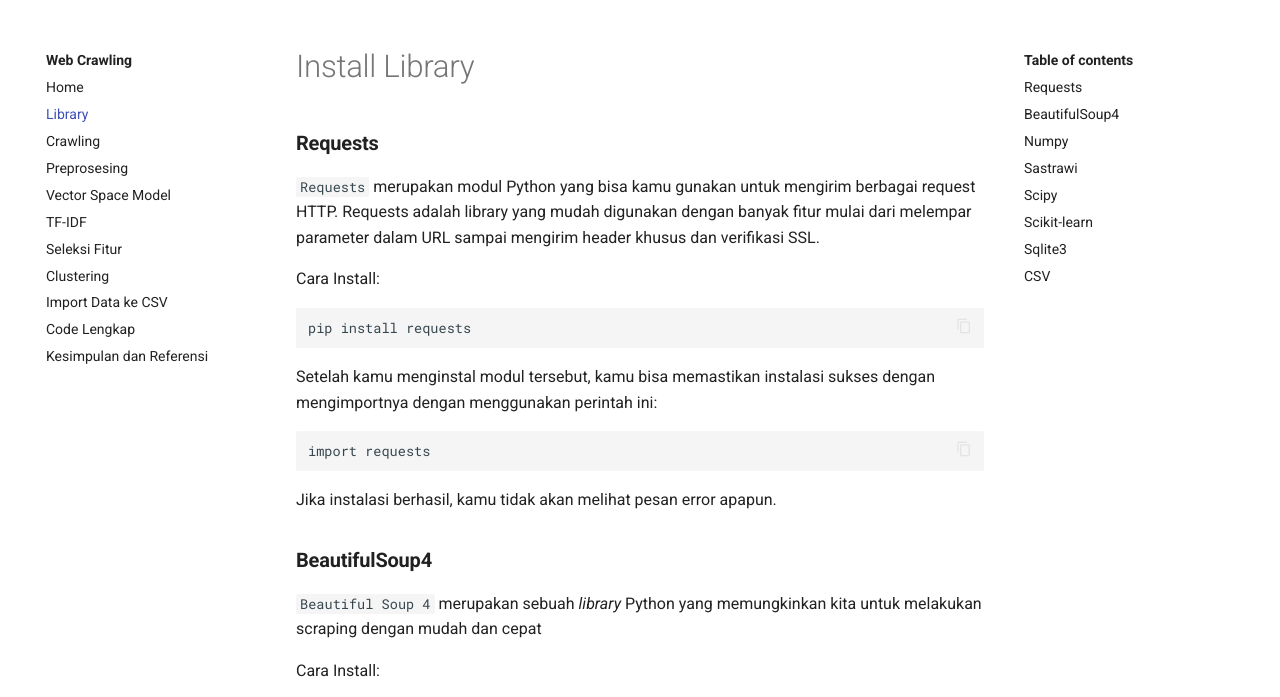
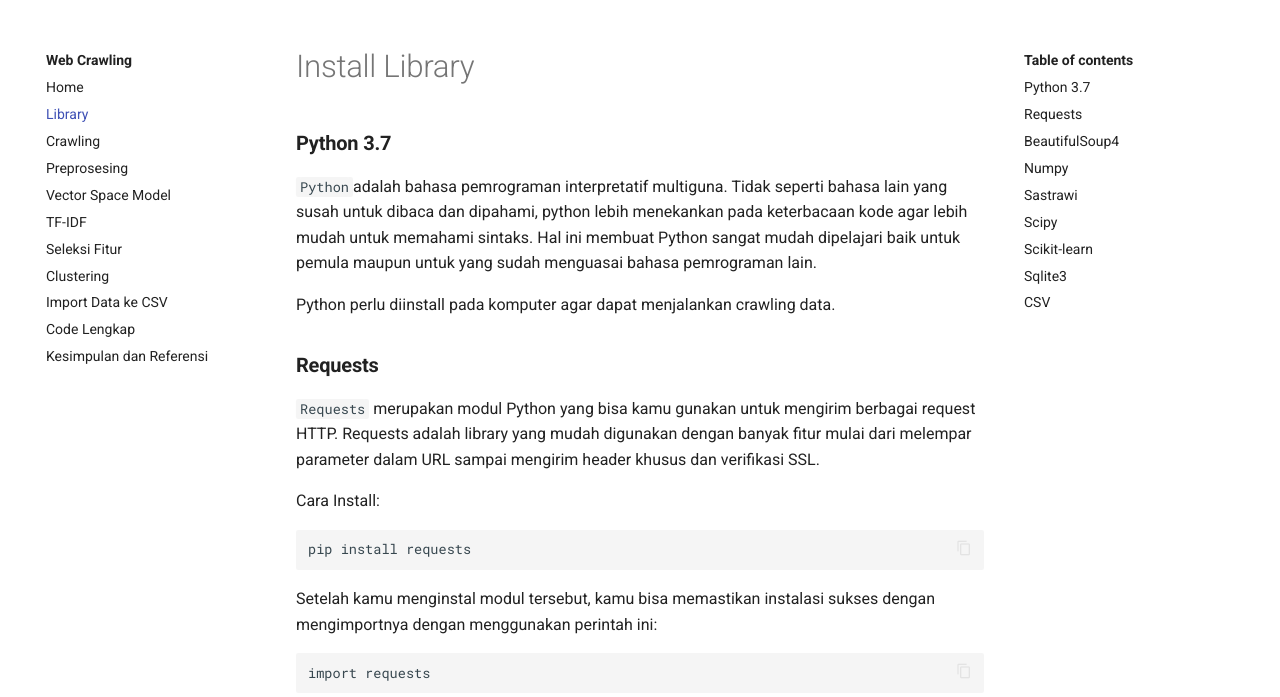
Before and after one commit to aisyqonitah/web_crawl, a plain HTML site: page library/index.html in a window 1280 px wide. Shown: the part 99-796 px from the top of the page. Drawn offline with Linux system fonts and the light colour scheme; no server answers.

Commit message:
initializing.

```diff
--- a/library/index.html
+++ b/library/index.html
@@ -345,6 +345,13 @@
     <ul class="md-nav__list" data-md-scrollfix>
 
         <li class="md-nav__item">
+  <a href="#python-37" title="Python 3.7" class="md-nav__link">
+    Python 3.7
+  </a>
+
+</li>
+
+        <li class="md-nav__item">
   <a href="#requests" title="Requests" class="md-nav__link">
     Requests
   </a>
@@ -540,6 +547,13 @@
     <ul class="md-nav__list" data-md-scrollfix>
 
         <li class="md-nav__item">
+  <a href="#python-37" title="Python 3.7" class="md-nav__link">
+    Python 3.7
+  </a>
+
+</li>
+
+        <li class="md-nav__item">
   <a href="#requests" title="Requests" class="md-nav__link">
     Requests
   </a>
@@ -613,6 +627,9 @@
 
 
                 <h1 id="install-library">Install Library<a class="headerlink" href="#install-library" title="Permanent link">&para;</a></h1>
+<h3 id="python-37"><strong>Python 3.7</strong><a class="headerlink" href="#python-37" title="Permanent link">&para;</a></h3>
+<p><code>Python</code>adalah bahasa pemrograman interpretatif multiguna. Tidak seperti bahasa lain yang susah untuk dibaca dan dipahami, python lebih menekankan pada keterbacaan kode agar lebih mudah untuk memahami sintaks. Hal ini membuat Python sangat mudah dipelajari baik untuk pemula maupun untuk yang sudah menguasai bahasa pemrograman lain.</p>
+<p>Python perlu diinstall pada komputer agar dapat menjalankan crawling data.</p>
 <h3 id="requests"><strong>Requests</strong><a class="headerlink" href="#requests" title="Permanent link">&para;</a></h3>
 <p><code>Requests</code> merupakan modul Python yang bisa kamu gunakan untuk mengirim berbagai request HTTP. Requests adalah library yang mudah digunakan dengan banyak fitur mulai dari melempar parameter dalam URL sampai mengirim header khusus dan verifikasi SSL.</p>
 <p>Cara Install:</p>
```
Also changed, not shown: search/search_index.json (+1 -1 lines), 1 other file.
